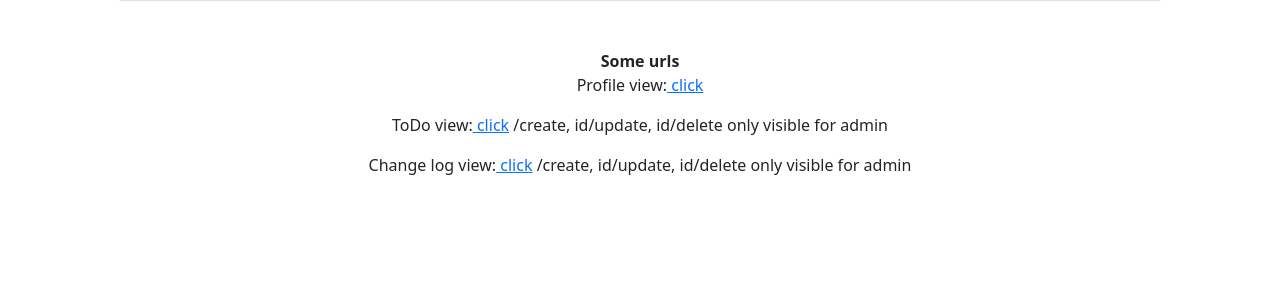
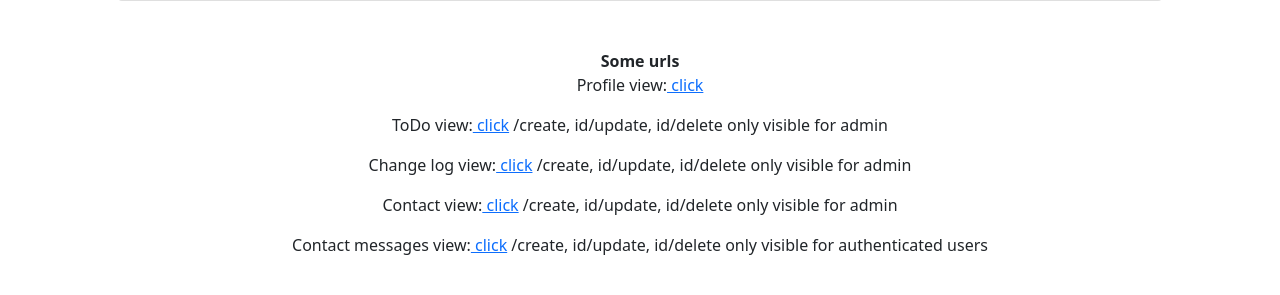
Before and after one commit to KaKeGo/kakedomi, a Django app: page / in a window 1280 px wide. Shown: the part 248-543 px from the top of the page. Run offline with Django 4.2, Linux system fonts and the light colour scheme.

Commit message:
update home template change settings debug to false

```diff
--- a/home/templates/home/home.html
+++ b/home/templates/home/home.html
@@ -32,6 +32,12 @@
     <p>
         Change log view:<a href="{% url 'changelog:changelog' %}"> click</a> /create, id/update, id/delete only visible for admin
     </p>
+    <p>
+        Contact view:<a href="{% url 'contact:contact' %}"> click</a> /create, id/update, id/delete only visible for admin
+    </p>
+    <p>
+        Contact messages view:<a href="{% url 'contact:contact_messages' %}"> click</a> /create, id/update, id/delete only visible for authenticated users
+    </p>
 </div>
 
 {% endblock %}
--- a/mysite/settings.py
+++ b/mysite/settings.py
@@ -24,7 +24,7 @@ BASE_DIR = Path(__file__).resolve().parent.parent
 SECRET_KEY = 'django-insecure-yu@rqoizf3+!k%v#4y)3tz)ug7v6*vvn)l&rj*v*iogd#+u+pm'
 
 # SECURITY WARNING: don't run with debug turned on in production!
-DEBUG = True
+DEBUG = False
 
 ALLOWED_HOSTS = ['localhost', '127.0.0.1', 'kakedomi-backend.herokuapp']
 
```
